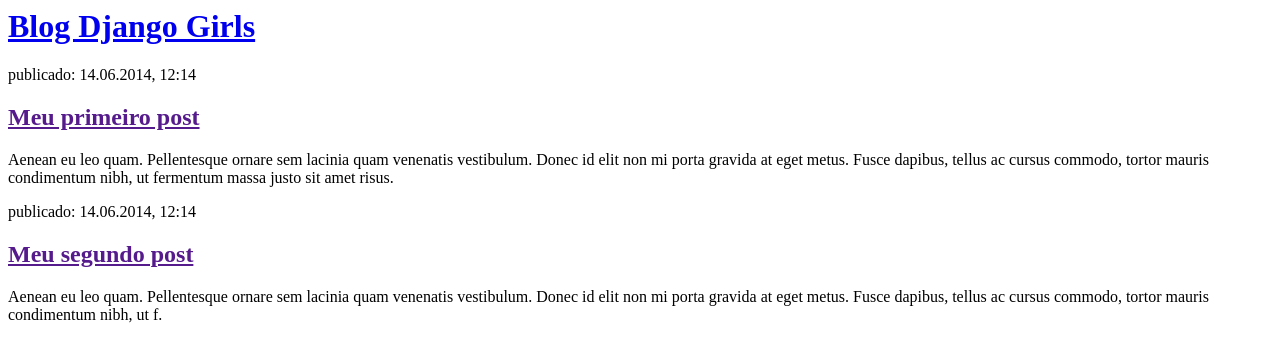
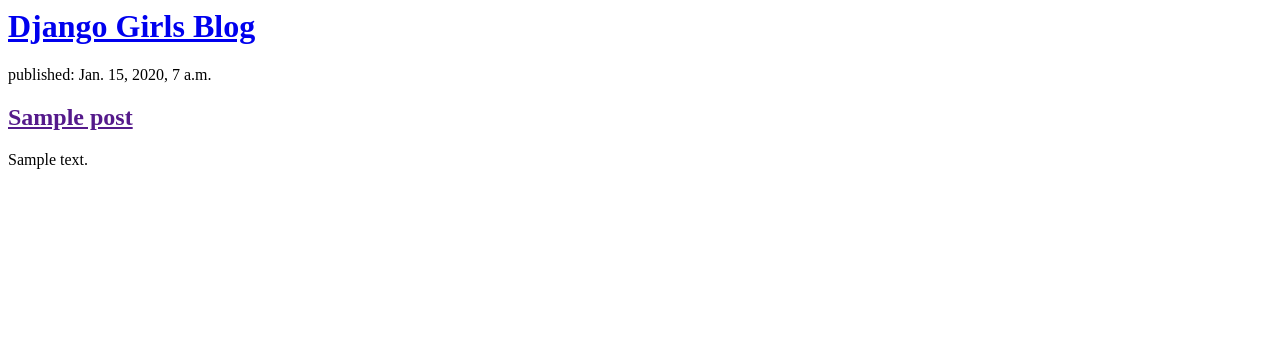
Before and after one commit to Rodrigo-Menezes/Django, a Django app: page / in a window 1280 px wide. Shown: the top 362 px of the page. Run offline with Django 3.2, Linux system fonts and the light colour scheme; tables that the repository leaves empty hold one stand-in row (values such as "Sample post").

Commit message:
Modified templates to display posts from database.

```diff
--- a/mysite/blog/templates/blog/post_list.html
+++ b/mysite/blog/templates/blog/post_list.html
@@ -1,22 +1,21 @@
 <html>
+
 <head>
     <title>Blog Django Girls</title>
 </head>
+
 <body>
     <div>
-            <h1><a href="/">Blog Django Girls</a></h1>
+        <h1><a href="/">Django Girls Blog</a></h1>
     </div>
 
+    {% for post in posts %}
         <div>
-            <p>publicado: 14.06.2014, 12:14</p>
-            <h2><a href="">Meu primeiro post</a></h2>
-            <p>Aenean eu leo quam. Pellentesque ornare sem lacinia quam venenatis vestibulum. Donec id elit non mi porta gravida at eget metus. Fusce dapibus, tellus ac cursus commodo, tortor mauris condimentum nibh, ut fermentum massa justo sit amet risus.</p>
+            <p>published: {{ post.published_date }}</p>
+            <h2><a href="">{{ post.title }}</a></h2>
+            <p>{{ post.text|linebreaksbr }}</p>
         </div>
+    {% endfor %}
+</body>
 
-        <div>
-            <p>publicado: 14.06.2014, 12:14</p>
-            <h2><a href="">Meu segundo post</a></h2>
-            <p>Aenean eu leo quam. Pellentesque ornare sem lacinia quam venenatis vestibulum. Donec id elit non mi porta gravida at eget metus. Fusce dapibus, tellus ac cursus commodo, tortor mauris condimentum nibh, ut f.</p>
-        </div>
-    </body>
 </html>
--- a/mysite/blog/views.py
+++ b/mysite/blog/views.py
@@ -1,5 +1,8 @@
 from django.shortcuts import render
+from django.utils import timezone
+from .models import Post
 
-# Create your views here.
+
 def post_list(request):
-    return render(request, 'blog/post_list.html', {})
+    posts = Post.objects.filter(published_date__lte=timezone.now()).order_by('published_date')
+    return render(request, 'blog/post_list.html', {'posts': posts})
```
Lines whose indentation alone changed are shown as unchanged.
